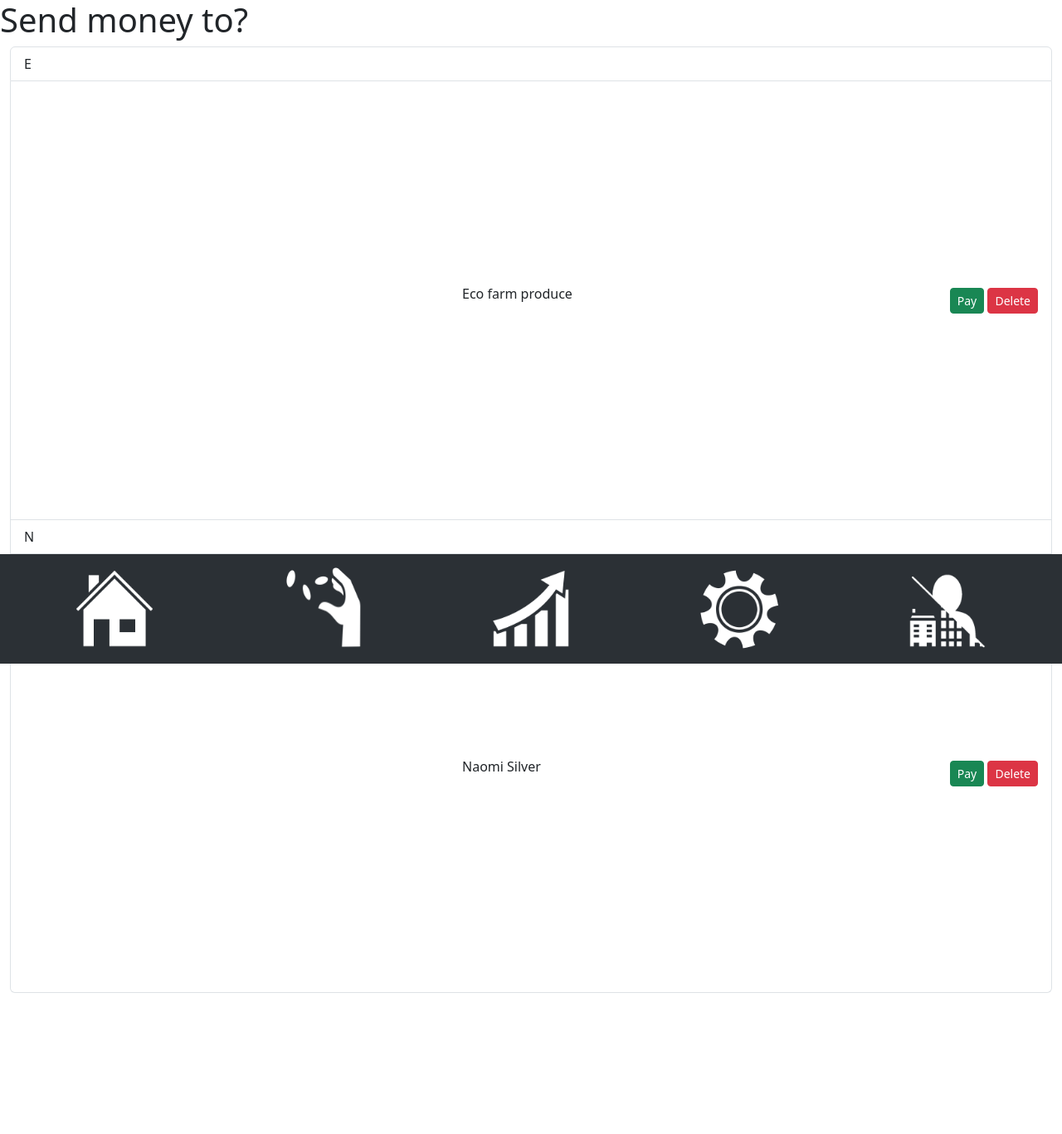
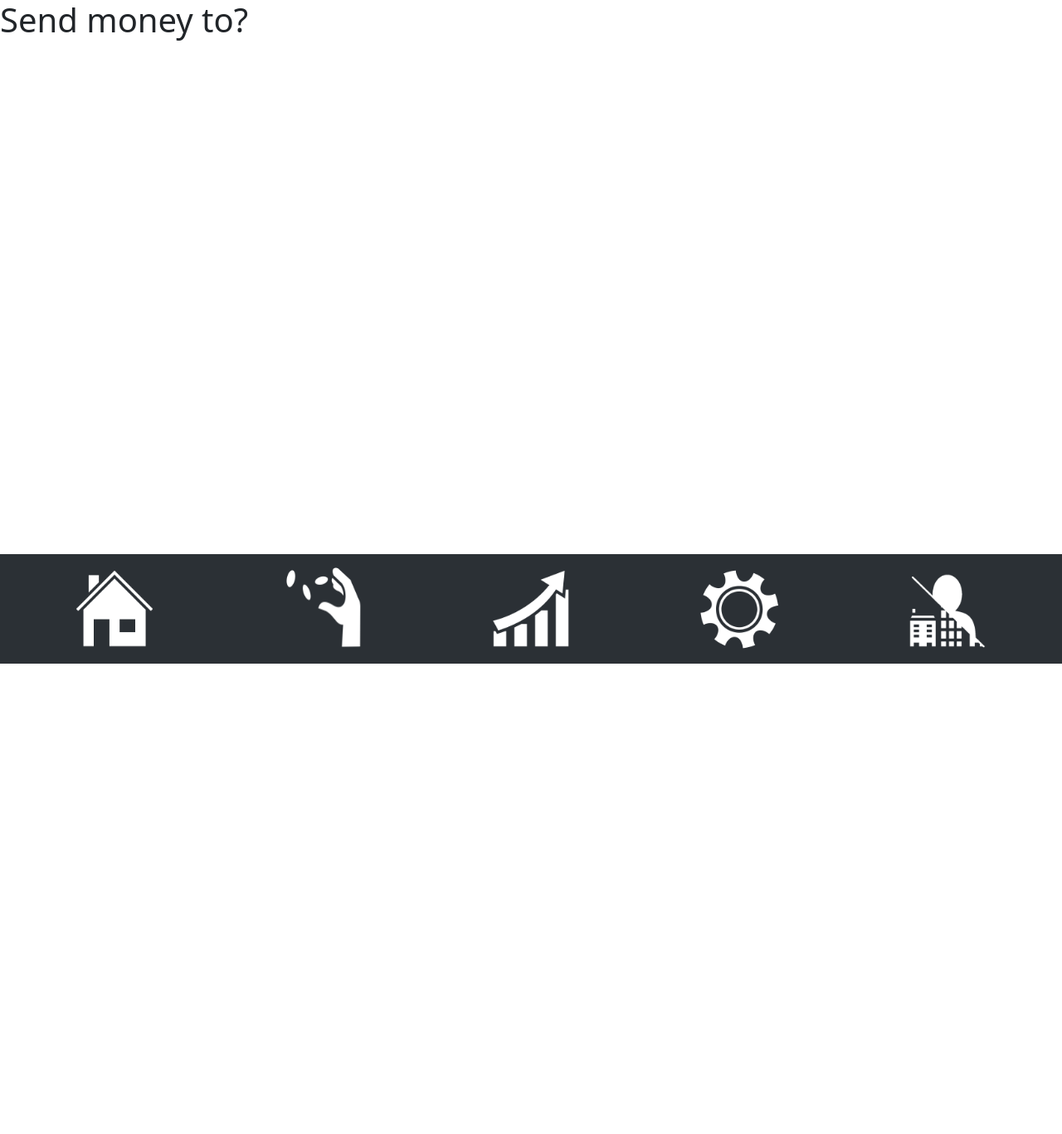
Before and after one commit to gibbyice/industrial-team-project, a PHP site: page /pay.php in a window 1280 px wide. Shown: the whole page at 83% size. After the commit the page ends 800 px from the top, so only its background shows below. Run offline with PHP 8.4, Linux system fonts and the light colour scheme.

Commit message:
removed placeholder payees

```diff
--- a/src/pay.php
+++ b/src/pay.php
@@ -19,33 +19,8 @@
     </div>
 
     <div class="container-fluid">
-        <ul class="list-group payee-list">
-
-          <li class='list-group-item letter-header'>E</li> <!-- temporary for now, will be implemented properly when php fetches get added :D -->
-
-            <li class="list-group-item d-flex justify-content-between align-items-center">
-                <div class="d-flex align-items-center">
-                    <img src="icons/business.png" alt="Payee Icon" class="payee-icon me-3">
-                    <p>Eco farm produce</p>
-                </div>
-                <div class="button-group">
-                    <button class="btn btn-sm btn-success payee-btn">Pay</button>
-                    <button class="btn btn-sm btn-danger payee-btn">Delete</button>
-                </div>
-            </li>
-
-          <li class='list-group-item letter-header'>N</li> <!-- temporary for now, will be implemented properly when php fetches get added :D -->
-
-            <li class="list-group-item d-flex justify-content-between align-items-center">
-                <div class="d-flex align-items-center">
-                    <img src="icons/person.png" alt="Payee Icon" class="payee-icon me-3">
-                    <p>Naomi Silver</p>
-                </div>
-                <div class="button-group">
-                    <button class="btn btn-sm btn-success payee-btn">Pay</button>
-                    <button class="btn btn-sm btn-danger payee-btn">Delete</button>
-                </div>
-            </li>
+        <ul class="list-group payee-list" id="payee-list">
+            <!-- Content auto generated by payeeList.js -->
         </ul>
     </div>
 
@@ -53,4 +28,5 @@
 
 </body>
 <script src="https://cdn.jsdelivr.net/npm/bootstrap@5.3.3/dist/js/bootstrap.bundle.min.js" integrity="sha384-YvpcrYf0tY3lHB60NNkmXc5s9fDVZLESaAA55NDzOxhy9GkcIdslK1eN7N6jIeHz" crossorigin="anonymous"></script>
+<script src="../scripts/payeeList.js"></script>
 </html>
```
